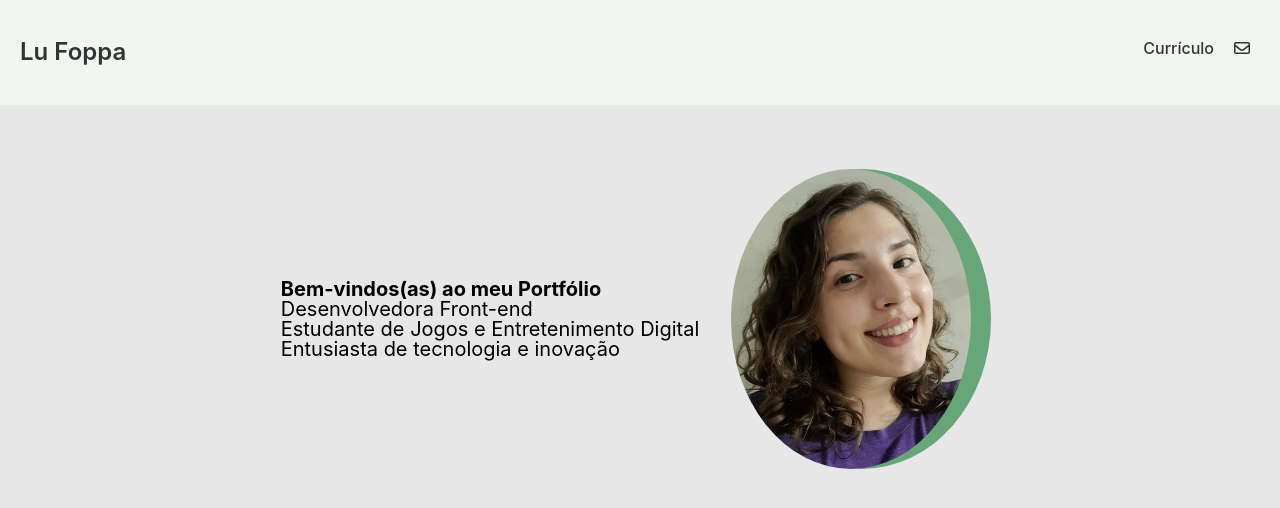
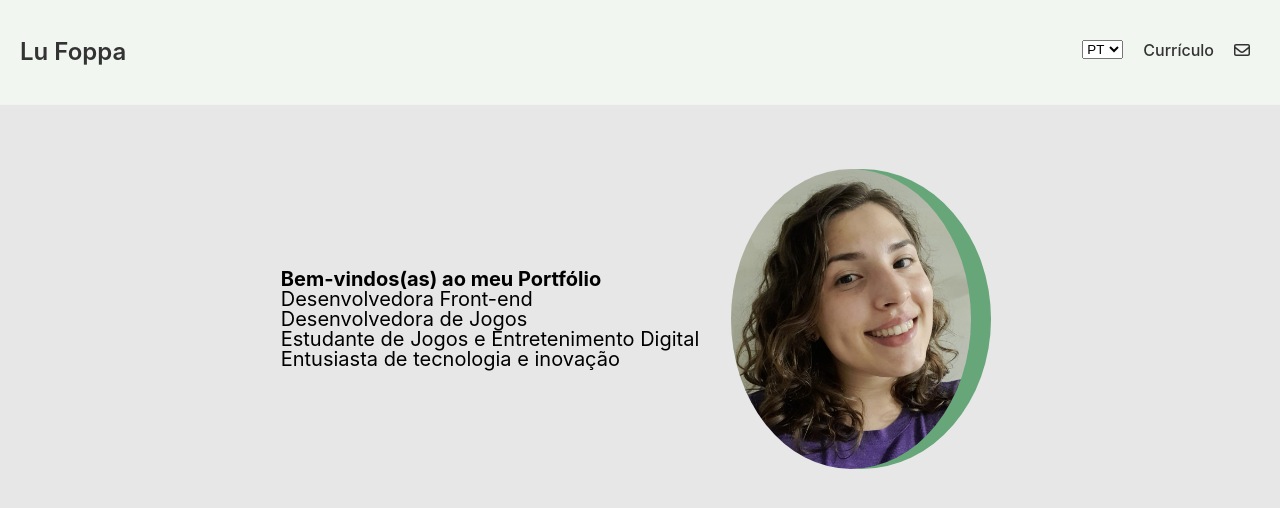
Before and after one commit to Luisaarf/Luisaarf.github.io, a React (Create React App) app: page / in a window 1280 px wide. Shown: the top 508 px of the page. Built offline with nearby package versions, Linux system fonts and the light colour scheme.

Commit message:
feat: adding languages selector

```diff
--- a/src/Components/Header/Header.tsx
+++ b/src/Components/Header/Header.tsx
@@ -12,6 +12,11 @@ const Header = () => {
             </div>
             <nav className="head-nav">
                 <ul>
+                    <li><select>
+                            <option value="pt">PT</option>
+                            <option value="en">EN</option>
+                        </select>
+                    </li>
                     <li><a href="docs/Curriculo.pdf">Currículo</a></li>
                     <li className="contactme_container">
                         <a href="#contato"><FontAwesomeIcon icon={faEnvelope} /></a>
--- a/src/Components/Main/Main.tsx
+++ b/src/Components/Main/Main.tsx
@@ -8,6 +8,7 @@ const Main = () => {
             <div className="main-text">
                 <h1>Bem-vindos(as) ao meu Portfólio</h1>
                 <p>Desenvolvedora Front-end</p>
+                <p>Desenvolvedora de Jogos</p>
                 <p>Estudante de Jogos e Entretenimento Digital</p>
                 <p>Entusiasta de tecnologia e inovação</p>
             </div>
```
